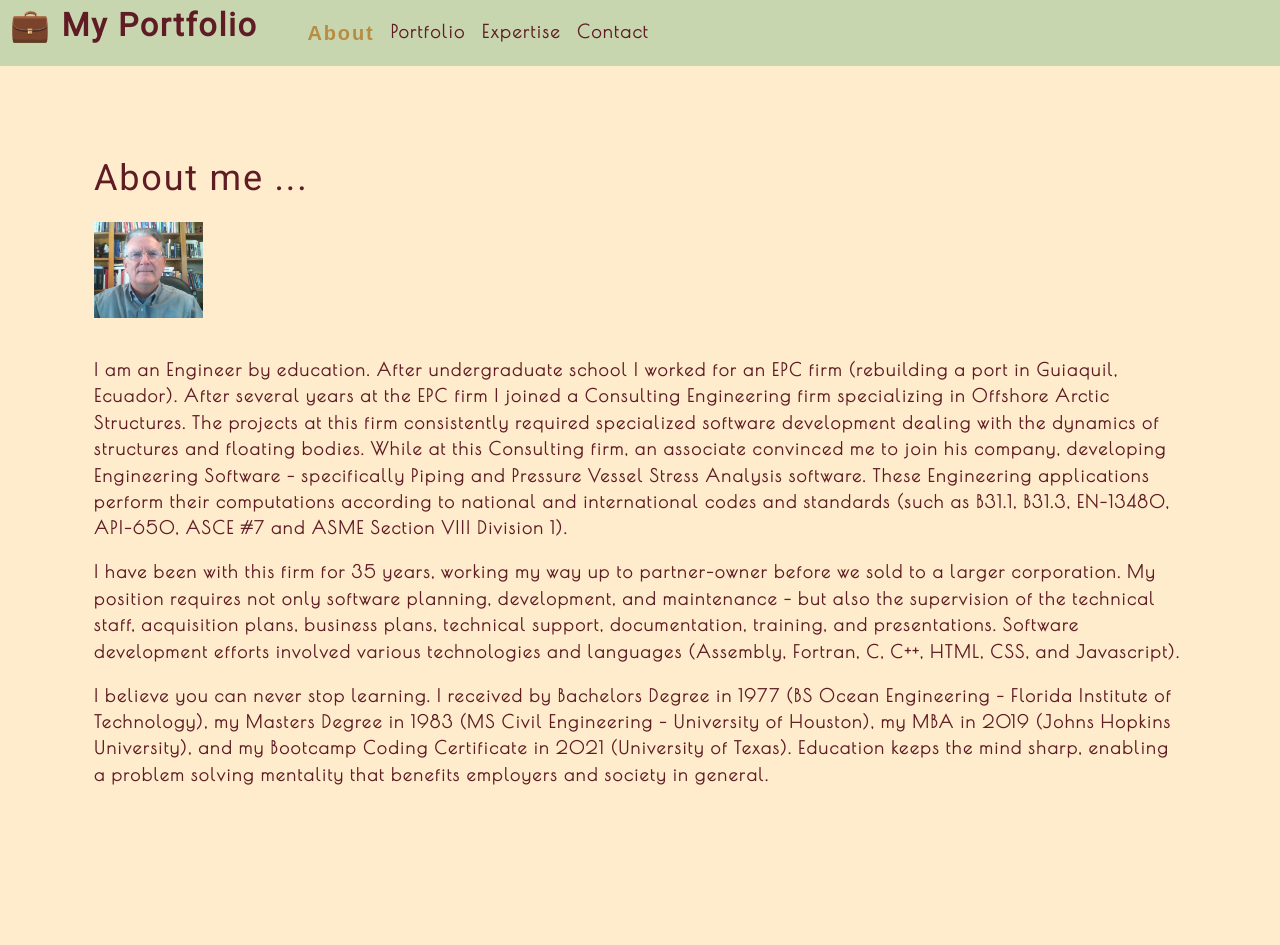
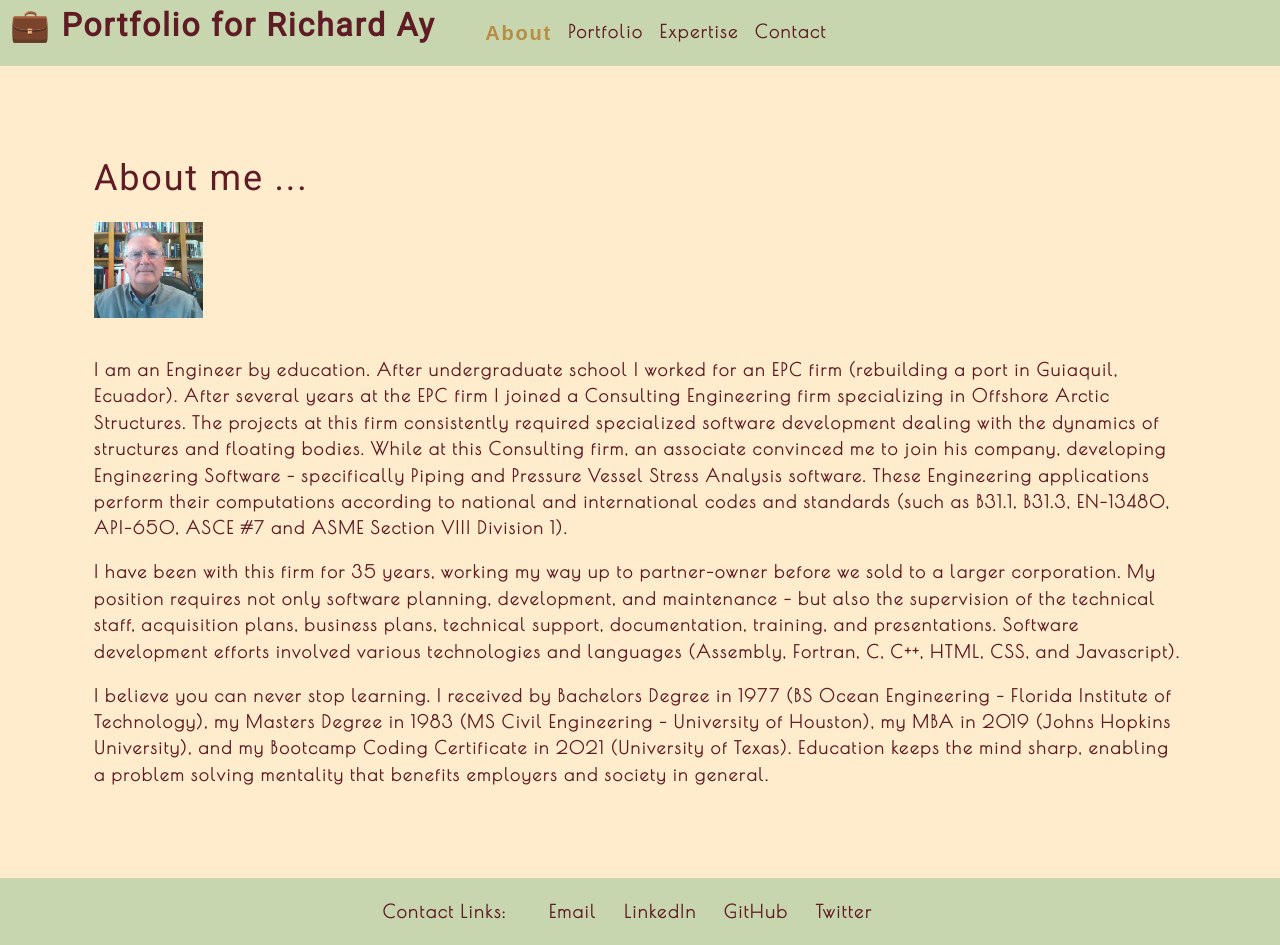
Before and after one commit to CaptainRich/React-Portfolio-R_Ay, a React (Create React App) app: page / in a window 1280 px wide. Before the commit the page ends 878 px from the top, so only its background shows below. Built offline with nearby package versions, Linux system fonts and the light colour scheme.

Commit message:
Setup footer on all pages.

```diff
--- a/src/App.js
+++ b/src/App.js
@@ -4,6 +4,7 @@ import About from './components/About';
 import Portfolio from './components/Portfolio';
 import Expertise from './components/Expertise';
 import ContactForm from './components/Contact';
+import Footer from './components/Footer';
 
 
 
@@ -60,6 +61,10 @@ function App() {
     }
   }
 
+  const renderFooter = () => {
+      return <Footer />;
+  }
+
   return (
     <div>
       {/* This element will put up the header. */}
@@ -76,6 +81,13 @@ function App() {
           {renderPage(currentOption)}
         </div>
       </main>
+
+      <footer>
+        <div>
+          {/* Display the page footer. */}
+          {renderFooter()}
+        </div>
+      </footer>
     </div>
   );
 }
--- /dev/null
+++ b/src/components/Footer/index.js
@@ -0,0 +1,18 @@
+
+import React from 'react';
+
+
+function Footer() {
+
+    return (
+
+    <div className="footer">
+            Contact Links:  &nbsp; &nbsp;&nbsp; &nbsp;
+            <a href="mailto:rich.ay3896@gmail.com">Email &nbsp; &nbsp;</a>
+            <a href="https://www.linkedin.com/in/richardayjr">LinkedIn &nbsp; &nbsp;</a>
+            <a href="https://github.com/CaptainRich">GitHub &nbsp; &nbsp;</a>
+            <a href="https://twitter.com/@ARich_54">Twitter &nbsp; &nbsp;</a>
+    </div>
+)}
+
+export default Footer;
--- a/src/components/Nav/index.js
+++ b/src/components/Nav/index.js
@@ -24,7 +24,7 @@ function Nav( props ) {
         <header className="flex-row px-1">
             <h2>
                 <a data-testid="link" href="/">
-                    <span role="img" aria-label="briefcase"> 💼</span> My Portfolio
+                    <span role="img" aria-label="briefcase"> 💼</span> Portfolio for Richard Ay
                 </a>
             </h2>
 
@@ -50,6 +50,8 @@ function Nav( props ) {
                 </ul>
             </nav>
         </header>
+
+
     );
 }
 
--- a/src/components/Portfolio/index.js
+++ b/src/components/Portfolio/index.js
@@ -1,6 +1,7 @@
 
 import React, {useState} from 'react'
 import projects from "./projects.json";
+import "./style.css"
 
 function ProjectCard( props ) {
 
@@ -20,9 +21,9 @@ function ProjectCard( props ) {
             <strong>Description:</strong> {props.description}
           </li>
           <li>
-            <strong>GitHub Repository:</strong> {props.gitrepo}
+            <strong>GitHub Repository:</strong> <a href={props.gitrepo} target="_blank" rel="noopener noreferrer">Click for GitHub.</a>
             <li>
-            <strong>Deployment Link:</strong> {props.deployment}
+            <strong>Deployment Link:</strong> <a href={props.deployment} target="_blank" rel="noopener noreferrer">Click to run this application.</a>
           </li>
           </li>
         </ul>
--- a/src/components/Portfolio/projects.json
+++ b/src/components/Portfolio/projects.json
@@ -36,7 +36,7 @@
     "name": "Budget Tracker",
     "image": "budget-tracker.jpg",
     "description": "A web app to track monetary inflow/outflow during travel.",
-    "gitrepo":  "hhttps://github.com/CaptainRich/budget-tracker",
+    "gitrepo":  "https://github.com/CaptainRich/budget-tracker",
     "deployment": "https://budget-tracker-ray.herokuapp.com/"
   },
   {
--- a/src/components/Portfolio/style.css
+++ b/src/components/Portfolio/style.css
@@ -1,22 +1,26 @@
 .card {
-  background: #fff;
+  background:  #f2d0a4ff;
+  border-style: solid;
   border-radius: 2px;
-  height: 325px;
+  height: 800px;
   margin: 1rem;
+  margin-bottom: 20px;
   position: relative;
-  width: 325px;
+  width: 80%;
   box-shadow: 0 3px 6px #999, 0 3px 6px #999;
   text-align: left;
 }
 
 .card > .img-container {
+  margin-top: 10px;
   height: 60%;
   overflow: hidden;
   text-align: center;
-  background:#6CADDC;
+  background: #f2d0a4ff;
 }
 .card > .img-container > img {
-  width: 60%
+  max-width: 100%;
+  height: auto;
 }
 
 .card > .content {
--- a/src/index.css
+++ b/src/index.css
@@ -315,3 +315,10 @@ a {
   -ms-transform: translate(-50%, -50%);
   transform: translate(-50%, -50%);
 }
+
+footer {
+  background: var(--dark);
+  padding: 20px  35px;
+  margin: auto;
+  text-align: center;
+}
```
Also changed, not shown: src/assets/images/twitter.png (added).
